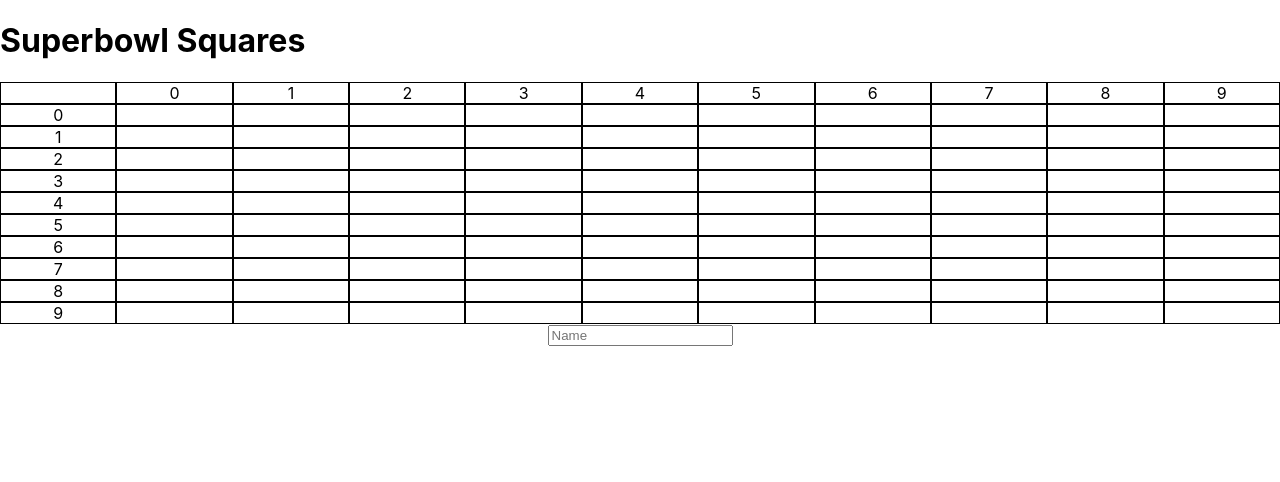
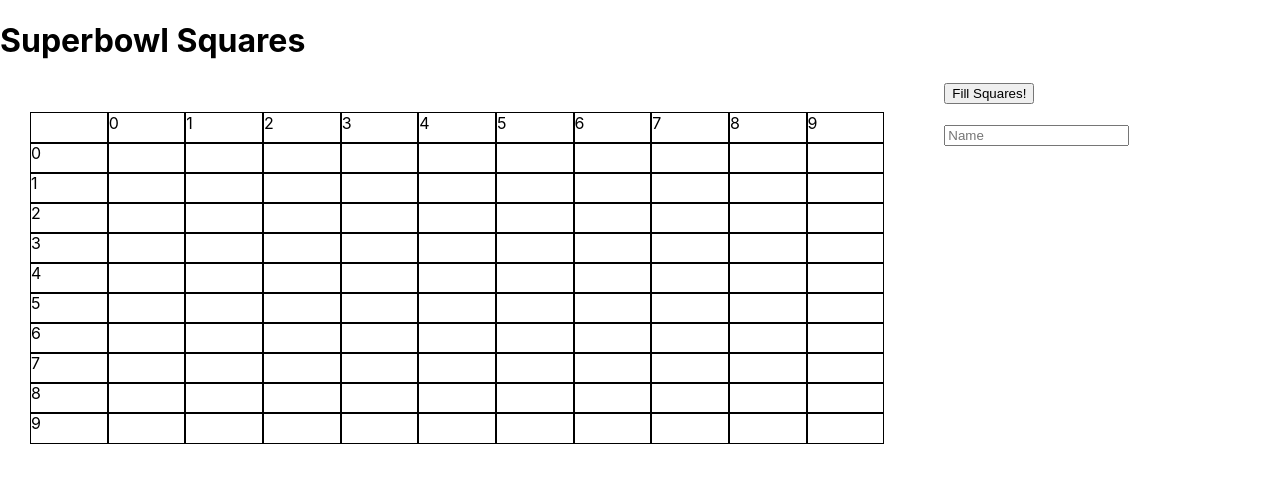
Before and after one commit to jsartin513/superbowl-squares, a React (Create React App) app: page / in a window 1280 px wide. Shown: the top 482 px of the page. Built offline with nearby package versions, Linux system fonts and the light colour scheme.

Commit message:
Add styles and useless button

```diff
--- a/src/App.css
+++ b/src/App.css
@@ -1,38 +1,15 @@
 .App {
-  text-align: center;
+  flex-direction: row;
+  display: flex;
+  min-height: 400px;
 }
 
-.App-logo {
-  height: 40vmin;
-  pointer-events: none;
+.squaresGrid{
+  flex: 4;
+  padding: 30px;
 }
 
-@media (prefers-reduced-motion: no-preference) {
-  .App-logo {
-    animation: App-logo-spin infinite 20s linear;
-  }
+.nameBox{
+  flex: 1;
+  padding-left: 30px;
 }
-
-.App-header {
-  background-color: #282c34;
-  min-height: 100vh;
-  display: flex;
-  flex-direction: column;
-  align-items: center;
-  justify-content: center;
-  font-size: calc(10px + 2vmin);
-  color: white;
-}
-
-.App-link {
-  color: #61dafb;
-}
-
-@keyframes App-logo-spin {
-  from {
-    transform: rotate(0deg);
-  }
-  to {
-    transform: rotate(360deg);
-  }
-}
--- a/src/App.js
+++ b/src/App.js
@@ -1,14 +1,28 @@
 import React from 'react';
 import './App.css';
+import styled from 'styled-components'
 import { NameBox } from './components/NameBox';
 import { SquaresGrid } from './components/SquaresGrid';
+
+
+export const LeftPanel = styled.div`
+  flex: 5;
+`
+
+export const RightPanel = styled.div`
+  flex: 2;
+`
 
 
 function App() {
   return (
     <div className="App">
-     <SquaresGrid />
-     <NameBox />
+      <LeftPanel>
+      <SquaresGrid />
+     </LeftPanel>
+     <RightPanel>
+      <NameBox />
+     </RightPanel>
     </div>
   );
 }
--- a/src/components/NameBox.js
+++ b/src/components/NameBox.js
@@ -1,4 +1,5 @@
 import React, {useState } from 'react'
+import "../App.css"
 
 export const NameBox = () => {
   const [name, setName] = useState("");
@@ -15,7 +16,9 @@ export const NameBox = () => {
   }
 
   return (
-    <div>
+    <div className="nameBox">
+    <div><button>Fill Squares!</button></div>
+    <br />
       <form onSubmit = {(e) => onSubmit(e)}>
         <input type = "text"
         placeholder = "Name"
--- a/src/components/SquaresGrid.js
+++ b/src/components/SquaresGrid.js
@@ -1,21 +1,25 @@
 import React from 'react'
 import styled from 'styled-components'
+import "../App.css"
 
 const zero_to_nine = [0, 1, 2, 3, 4, 5, 6, 7, 8, 9]
 
 export const SquaresRow = styled.div`
   display: flex;
+  height: 30px;
 `
 
 export const SquaresColumn = styled.div`
   flex: 1;
   border-style: solid;
   border-width: thin;
+  height: 30px;
+  width: 30px;
 `
 
 export const SquaresGrid = () => {
   return (
-    <div className="squares">
+    <div className="squaresGrid">
       <SquaresRow>
         <SquaresColumn/>
         {zero_to_nine.map((header_number) => (
```
